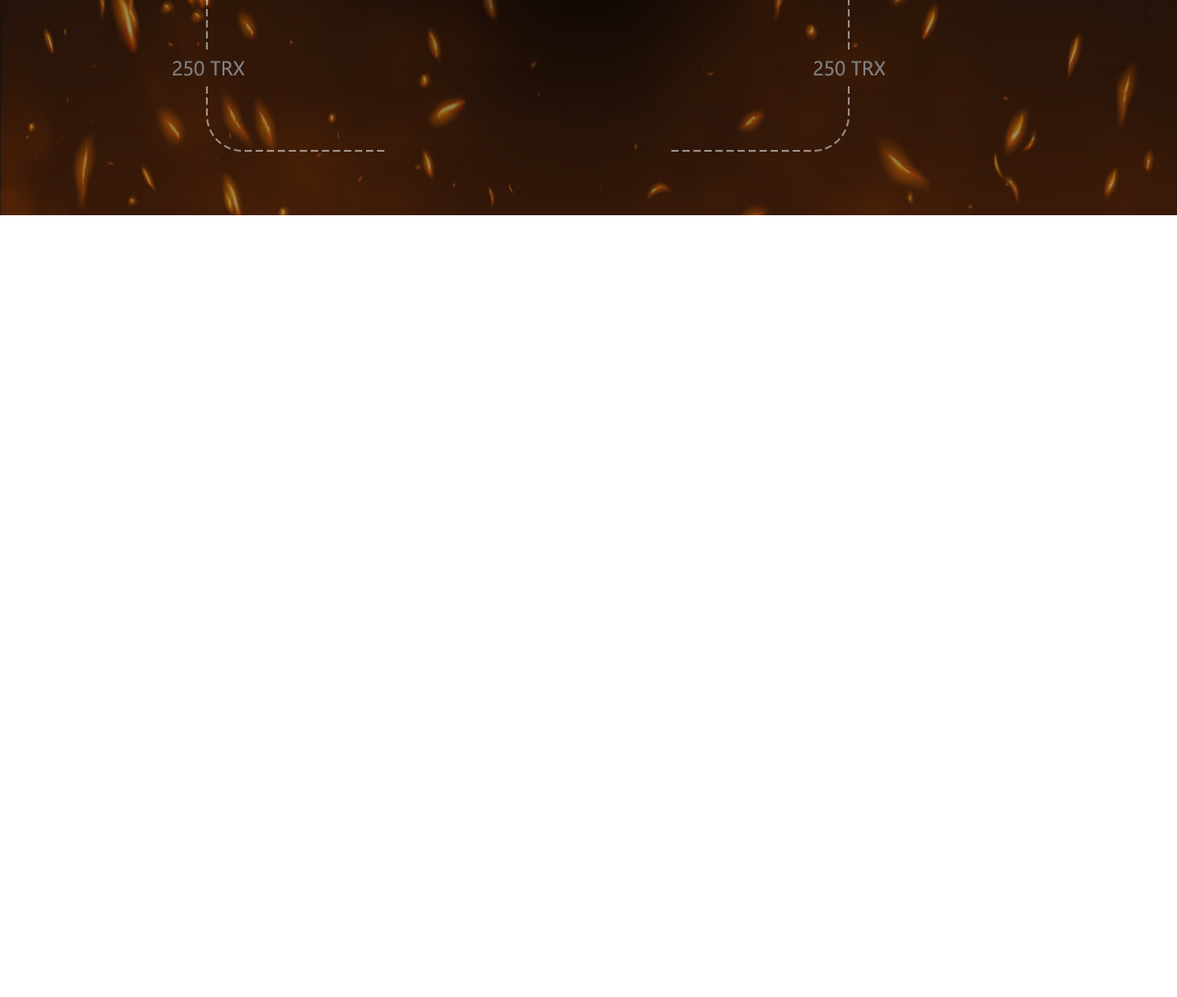
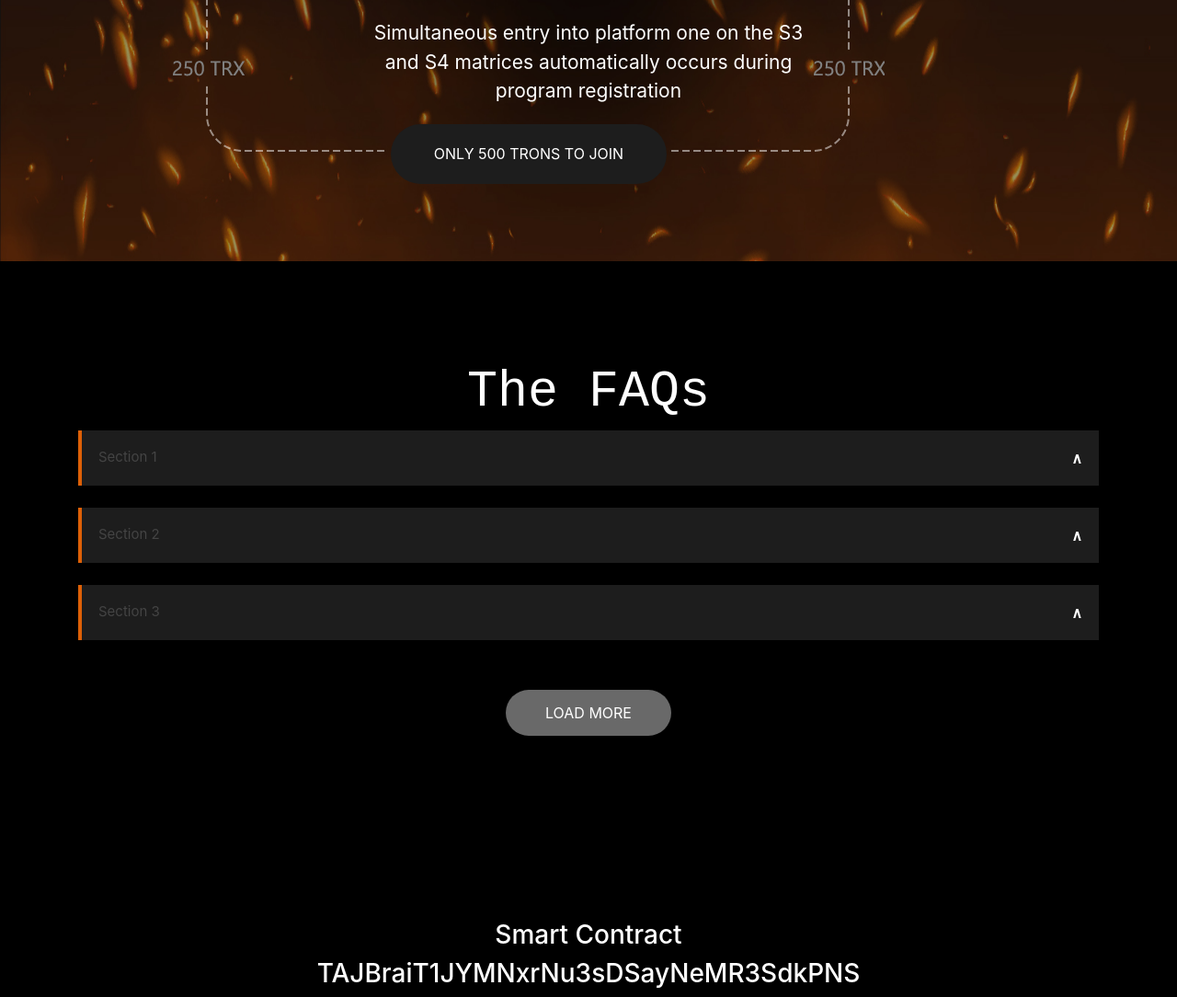
Before and after one commit to YasirBajwa/tron_crypto_project, a plain HTML site: page index.html in a window 1280 px wide. Shown: the part 2616-3700 px from the top of the page at 92% size. Before the commit the page ends 2850 px from the top, so only its background shows below. Drawn offline with nearby package versions, Linux system fonts and the light colour scheme.

Commit message:
update more section in UI

```diff
--- a/bootstrap/js/script.js
+++ b/bootstrap/js/script.js
@@ -0,0 +1,23 @@
+var acc = document.getElementsByClassName("accordion");
+var i;
+
+for (i = 0; i < acc.length; i++) {
+  acc[i].addEventListener("click", function() {
+    this.classList.toggle("active");
+    var panel = this.nextElementSibling;
+    if (panel.style.maxHeight) {
+      panel.style.maxHeight = null;
+    } else {
+      panel.style.maxHeight = panel.scrollHeight + "px";
+    }
+  });
+}
+
+
+function showlist(){
+
+
+    var list = document.getElementById('second-faq-list-2').style.display = "block";
+    var sec_3 = document.getElementById('section-3').style.height= "1050px";
+
+}
--- a/css/style.css
+++ b/css/style.css
@@ -198,10 +198,175 @@ padding: 10px;
     }
 
     .header-wrapper-2{
-        height: 850px;
+        height: 900px;
     }
     .border-img{
         /* margin: 0 auto; */
         /* text-align: center; */
         margin-left: 100px;
     }
+
+.s4-content{
+    font-size: 21px;
+    color: white;
+    position: relative;
+    top: -145px;
+    text-align: center;
+    /* left: 100px; */
+}
+.s4-btn button{
+    border-radius: 40px;
+    background-color:#1d1d1d;
+    height: 65px;
+    border: #1d1d1d;
+    width: 300px;
+    position: relative;
+    left: 340px;
+    top: -125px;
+
+
+}
+
+
+
+
+  /* Ripple magic */
+  .s4-btn button{
+    position: relative;
+    overflow: hidden;
+  }
+
+  .s4-btn button:after {
+    content: '';
+    mix-blend-mode: screen;
+    position: absolute;
+    top: 8px;
+    left: 14px;
+    width: 400px;
+    height: 65px;
+    /* border-radius: 25px; */
+    background: rgba(51, 102, 204, .5);
+    opacity: 1;
+    border-radius: 100%;
+    transform-origin: 50% 50%;
+
+  }
+
+  @keyframes ripple {
+    0%, 35% {
+      transform: scale(0);
+      opacity: 1;
+    }
+    50% {
+      transform: scale(1.5);
+      opacity: 0.8;
+    }
+    100% {
+      opacity: 0;
+      transform: scale(4);
+    }
+  }
+
+  .s4-btn button::after {
+    animation: ripple 1.2s ease-out infinite;
+    animation-delay: 1s;
+  }
+
+
+  /*----------------section-3----------------*/
+
+  .section-3{
+      width: 100%;
+      height: 800px;
+      background-color: black;
+  }
+  .faq-heading{
+      margin-top: 110px;
+      /* font-size: 35px; */
+      color: white;
+      font-family: monospace;
+  }
+  .faq-heading h1{
+      font-size: 55px;
+  }
+
+
+  /*-------accordion--------------*/
+
+  .accordion {
+    background-color:#1d1d1d;
+    color: #444;
+
+    cursor: pointer;
+    padding: 18px;
+    width: 100%;
+    border: none;
+    text-align: left;
+    outline: none;
+    font-size: 15px;
+    transition: 0.4s;
+  }
+.list-1,.list-2,.list-3{
+    /* border: 1px solid #ffeb5a; */
+
+    border-left:4px solid #dd6007;
+
+}
+  .active, .accordion:hover {
+    /* background-color: #ccc; */
+  }
+
+  .accordion:after {
+    content: '\2227';
+    font-size: 16px;
+
+    color: white;
+    font-weight: bold;
+    float: right;
+    margin-left: 5px;
+  }
+
+  .active:after {
+    content: "\2228";
+    font-size: 16px;
+  }
+
+  .panel {
+    padding: 0 18px;
+    background-color: #1d1d1d;
+    max-height: 0;
+    overflow: hidden;
+    transition: max-height 0.2s ease-out;
+  }
+
+  .second-faq-list{
+      display: none;
+  }
+  .load-btn{
+      text-align: center;
+      margin:0 auto;
+      margin-top: 30px;
+      /* cursor: pointer; */
+  }
+  .load-btn button{
+      cursor: pointer;
+      width: 180px;
+      height: 50px;
+      border-radius: 25px;
+      background-color:#696969;
+    border: #696969;
+      color: white;
+      outline: none;
+      border: none;
+  }
+  .load-btn button:hover{
+      background-color: #dd6007;
+  }
+
+  .smart-contract{
+      text-align: center;
+      position: relative;
+      bottom: 0;
+      color: white;
+      margin-top: 200px;
+  }
--- a/index.html
+++ b/index.html
@@ -215,7 +215,12 @@
       <div class="row">
           <div class="col">
               <img class="border-img" src="./images/bottom-borders.png">
+              <div class="s4-content">Simultaneous entry into platform one on the S3 <br> and
+                   S4 matrices automatically occurs during <br> program registration</div>
+              <div class="s4-btn">
+                  <button class="btn btn-primary">ONLY 500 TRONS TO JOIN</button>
 
+              </div>
           </div>
 
       </div>
@@ -224,6 +229,75 @@
 </div>
 
 
+<div class="container-fluid section-3" id="section-3">
+
+    <div class="container">
+        <div class="row">
+            <div class="col faq-heading">
+                <h1 class="text-center ">The FAQs</h1>
+            </div>
+        </div>
+    </div>
+<div class="container">
+   <div class="list-1">
+    <button class="accordion">Section 1</button>
+<div class="panel">
+  <p>Lorem ipsum dolor sit amet, consectetur adipisicing elit, sed do eiusmod tempor incididunt ut labore et dolore magna aliqua. Ut enim ad minim veniam, quis nostrud exercitation ullamco laboris nisi ut aliquip ex ea commodo consequat.</p>
+</div>
+</div> <br>
+<div class="list-2">
+<button class="accordion">Section 2</button>
+<div class="panel">
+  <p>Lorem ipsum dolor sit amet, consectetur adipisicing elit, sed do eiusmod tempor incididunt ut labore et dolore magna aliqua. Ut enim ad minim veniam, quis nostrud exercitation ullamco laboris nisi ut aliquip ex ea commodo consequat.</p>
+</div>
+</div><br>
+<div class="list-3">
+<button class="accordion">Section 3</button>
+<div class="panel">
+  <p>Lorem ipsum dolor sit amet, consectetur adipisicing elit, sed do eiusmod tempor incididunt ut labore et dolore magna aliqua. Ut enim ad minim veniam, quis nostrud exercitation ullamco laboris nisi ut aliquip ex ea commodo consequat.</p>
+</div>
+</div>
+
+</div>
+<br>
+<div class="container second-faq-list second-faq-list-2" id="second-faq-list-2">
+    <div class="list-1">
+     <button class="accordion">Section 1</button>
+ <div class="panel">
+   <p>Lorem ipsum dolor sit amet, consectetur adipisicing elit, sed do eiusmod tempor incididunt ut labore et dolore magna aliqua. Ut enim ad minim veniam, quis nostrud exercitation ullamco laboris nisi ut aliquip ex ea commodo consequat.</p>
+ </div>
+ </div> <br>
+ <div class="list-2">
+ <button class="accordion">Section 2</button>
+ <div class="panel">
+   <p>Lorem ipsum dolor sit amet, consectetur adipisicing elit, sed do eiusmod tempor incididunt ut labore et dolore magna aliqua. Ut enim ad minim veniam, quis nostrud exercitation ullamco laboris nisi ut aliquip ex ea commodo consequat.</p>
+ </div>
+ </div><br>
+ <div class="list-3">
+ <button class="accordion">Section 3</button>
+ <div class="panel">
+   <p>Lorem ipsum dolor sit amet, consectetur adipisicing elit, sed do eiusmod tempor incididunt ut labore et dolore magna aliqua. Ut enim ad minim veniam, quis nostrud exercitation ullamco laboris nisi ut aliquip ex ea commodo consequat.</p>
+ </div>
+ </div>
+
+ </div>
+
+ <div class="row">
+    <div class="col load-btn">
+        <button class="" onclick="showlist()">LOAD MORE</button>
+
+    </div>
+
+</div>
+
+<div class="row">
+<div class="col smart-contract">
+     <h3>Smart Contract</h3>
+     <h3>TAJBraiT1JYMNxrNu3sDSayNeMR3SdkPNS</h3>
+</div>
+</div>
+
+</div>
 
 
 
```
